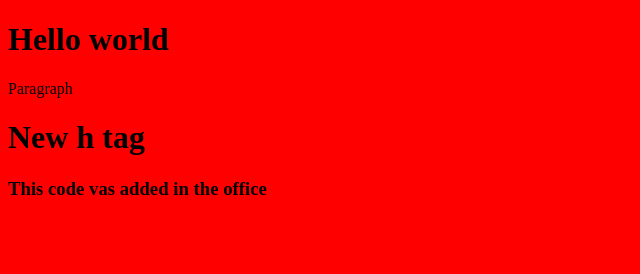
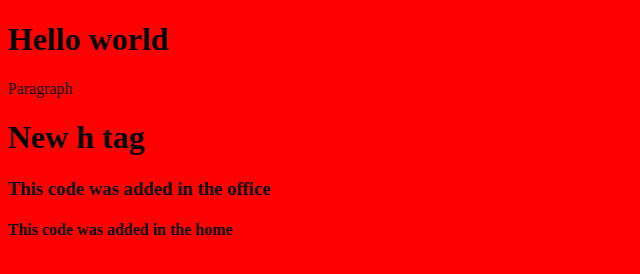
Before and after one commit to Tokhiriy/github-tutorial, a plain HTML site: page index.html in a window 1280 px wide. Shown: the whole page, without its empty margins (0-640 px from the left). Drawn offline with Linux system fonts and the light colour scheme.

Commit message:
H4 tag added at the home

```diff
--- a/index.html
+++ b/index.html
@@ -11,6 +11,7 @@
     <h1>Hello world</h1>
     <p>Paragraph</p>
     <h1>New h tag</h1>
-    <h3>This code vas added in the office</h3>
+    <h3>This code was added in the office</h3>
+    <h4>This code was added in the home </h4>
 </body>
 </html>
```
